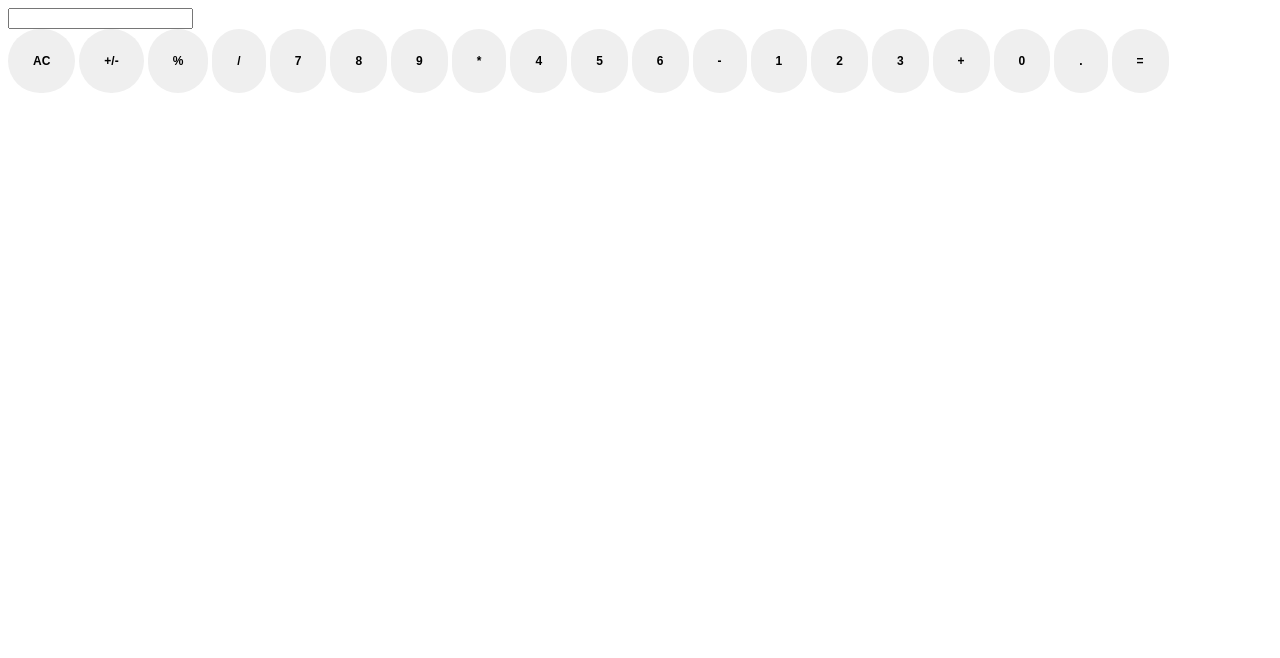
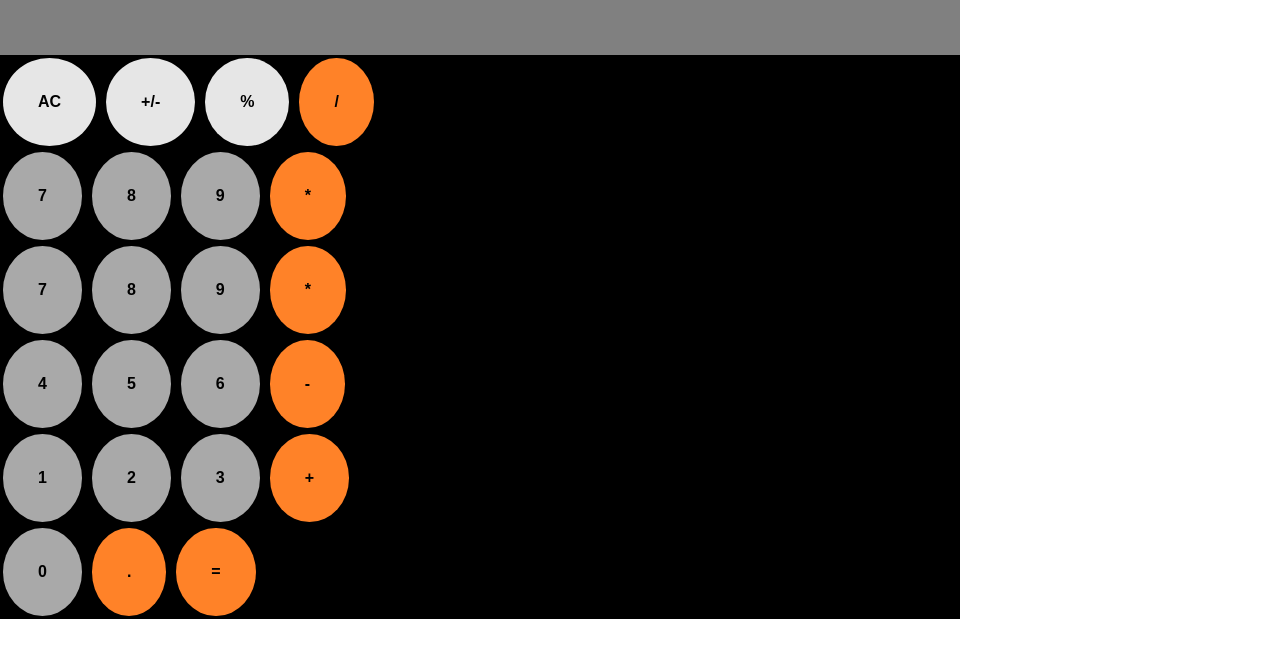
Before and after one commit to HartmanBrandon/CalTest, a plain HTML site: page index.html in a window 1280 px wide. Drawn offline with Linux system fonts and the light colour scheme.

Commit message:
Adding the styling for the calculator. JS tomorrow

```diff
--- a/index.html
+++ b/index.html
@@ -15,26 +15,43 @@
             <input type="text" readonly />
         </div>
         <div class="calculator">
+            <div class="child">
                 <button class="keys-btn">AC</button>
                 <button class="keys-btn">+/-</button>
                 <button class="keys-btn">%</button>
                 <button class="operator-btn">/</button>
+            </div>
+            <div class="child">
                 <button class="number-btn">7</button>
                 <button class="number-btn">8</button>
                 <button class="number-btn">9</button>
                 <button class="operator-btn">*</button>
+            </div>
+            <div class="child">
+                <button class="number-btn">7</button>
+                <button class="number-btn">8</button>
+                <button class="number-btn">9</button>
+                <button class="operator-btn">*</button>
+            </div>
+            <div class="child">
                 <button class="number-btn">4</button>
                 <button class="number-btn">5</button>
                 <button class="number-btn">6</button>
                 <button class="operator-btn">-</button>
+            </div>
+            <div class="child">
                 <button class="number-btn">1</button>
                 <button class="number-btn">2</button>
                 <button class="number-btn">3</button>
                 <button class="operator-btn">+</button>
+            </div>
+            <div class="child">
                 <button class="number-btn">0</button>
                 <button class="operator-btn">.</button>
                 <button class="operator-btn">=</button>
             </div>
         </div>
+    </div>
 </body>
+
 </html>
--- a/style.css
+++ b/style.css
@@ -1,7 +1,63 @@
+* {
+    margin: 0;
+    padding: 0;
+}
+
+body {
+    margin-left: auto;
+    margin-right: auto;
+}
+
+input {
+    background-color: gray;
+    border: none;
+    /* padding: 20px; */
+    padding: 20px 0px;
+    width: 100%;
+}
+input:focus{
+    background-color: gray;
+
+}
 button {
-    border-radius: 50px;
+
+    /*TODO: get the buttons a perfect circle*/
+    border-radius: 50%;
     border: none;
-    padding: 25px;
+    padding: 35px;
     font-weight: bold;
-    font-size: 12px;
+    font-size: 16px;
+    margin: 3px;
 }
+
+.container{
+    background-color: black;
+    display:flex;
+    justify-content: flex-start;
+    flex-direction: column;
+    max-width: 75%;
+}
+
+
+.keys-btn {
+    background-color: #e6e6e6;
+}
+
+.keys-btn:hover {
+    background-color: #f2f2f2;
+}
+
+.operator-btn {
+    background-color: #FF8228;
+}
+
+.operator-btn:hover {
+    background-color: #FF9E44;
+}
+
+.number-btn {
+    background-color: darkgray;
+}
+.number-btn:hover {
+    background-color: lightgray;
+}
```
Lines whose indentation alone changed are shown as unchanged.
